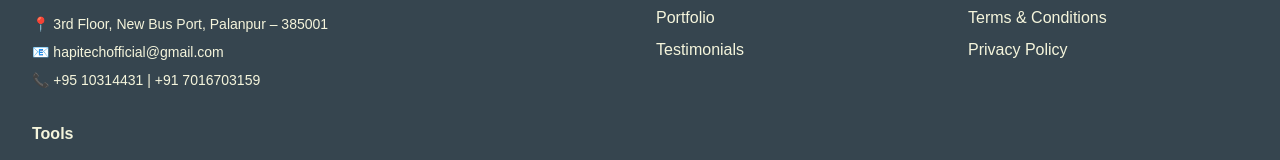
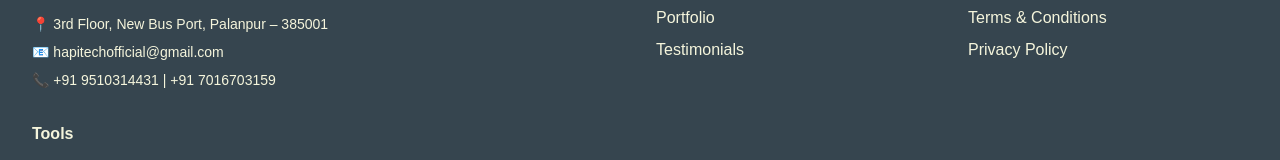
Before and after one commit to hapitechofficial/hapitech-website, a Next.js app: page / in a window 1280 px wide. Shown: the part 1018-1178 px from the top of the page. Built offline with nearby package versions, Linux system fonts and the light colour scheme; no server answers.

Commit message:
contect number change

```diff
--- a/components/Footer.tsx
+++ b/components/Footer.tsx
@@ -43,7 +43,7 @@ const Footer = () => {
             <div className="space-y-2 text-sm">
               <p>📍 3rd Floor, New Bus Port, Palanpur – 385001</p>
               <p>📧 hapitechofficial@gmail.com</p>
-              <p>📞 +95 10314431 | +91 7016703159</p>
+              <p>📞 +91 9510314431 | +91 7016703159</p>
             </div>
           </div>
 
--- a/components/chatbot/Chatbot.tsx
+++ b/components/chatbot/Chatbot.tsx
@@ -241,7 +241,7 @@ Need a custom quote? Contact us! 📞`;
 
 **📱 Phone/WhatsApp:**
 • +91 7016703159 (Primary)
-• +95 10314431 (International)
+• +91 9510314431 (International)
 
 **🏢 Office Address:**
 • 3rd Floor, New Bus Port
```
Also changed, not shown: 1 other file (tests, documents, lock files or other folders).
